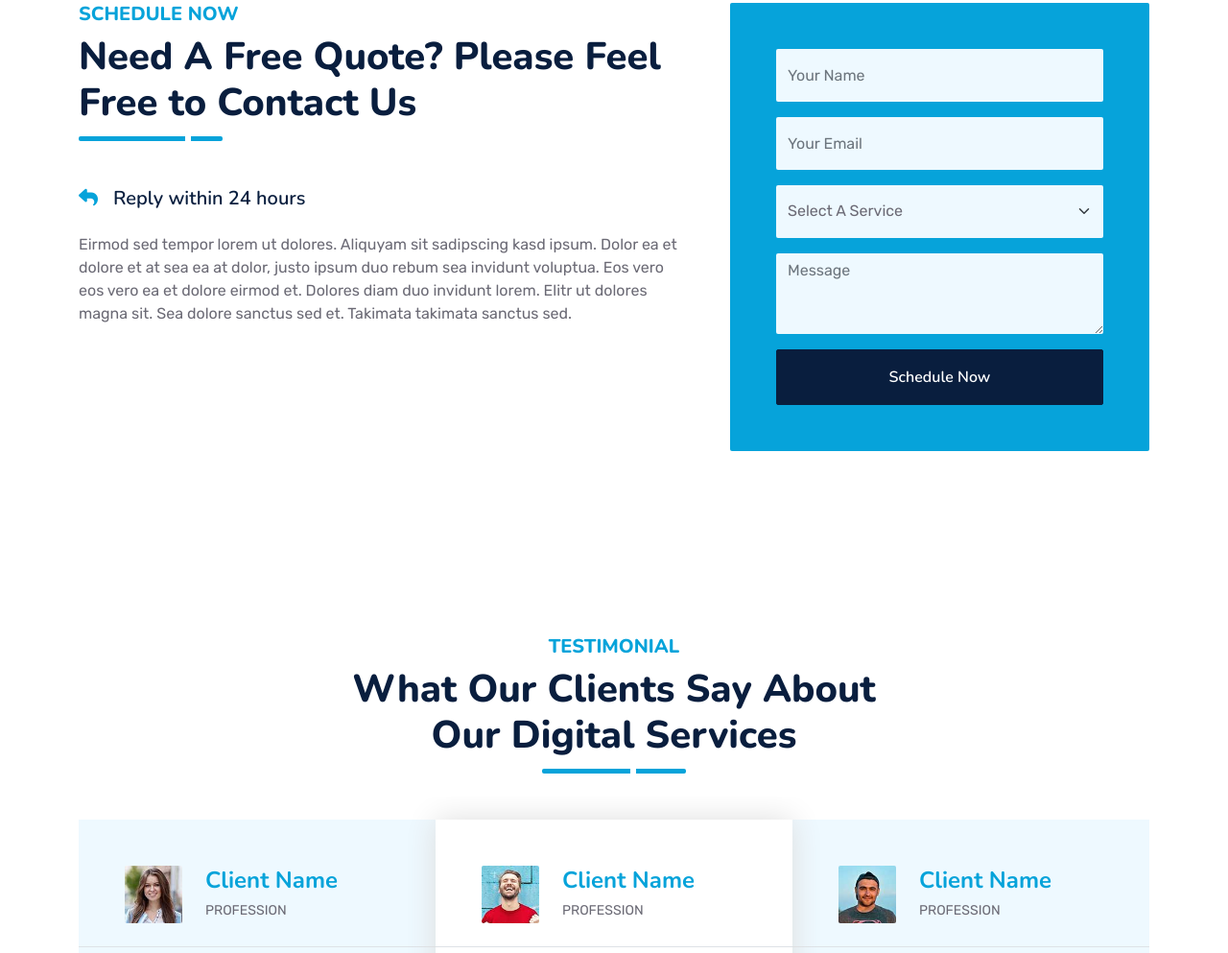
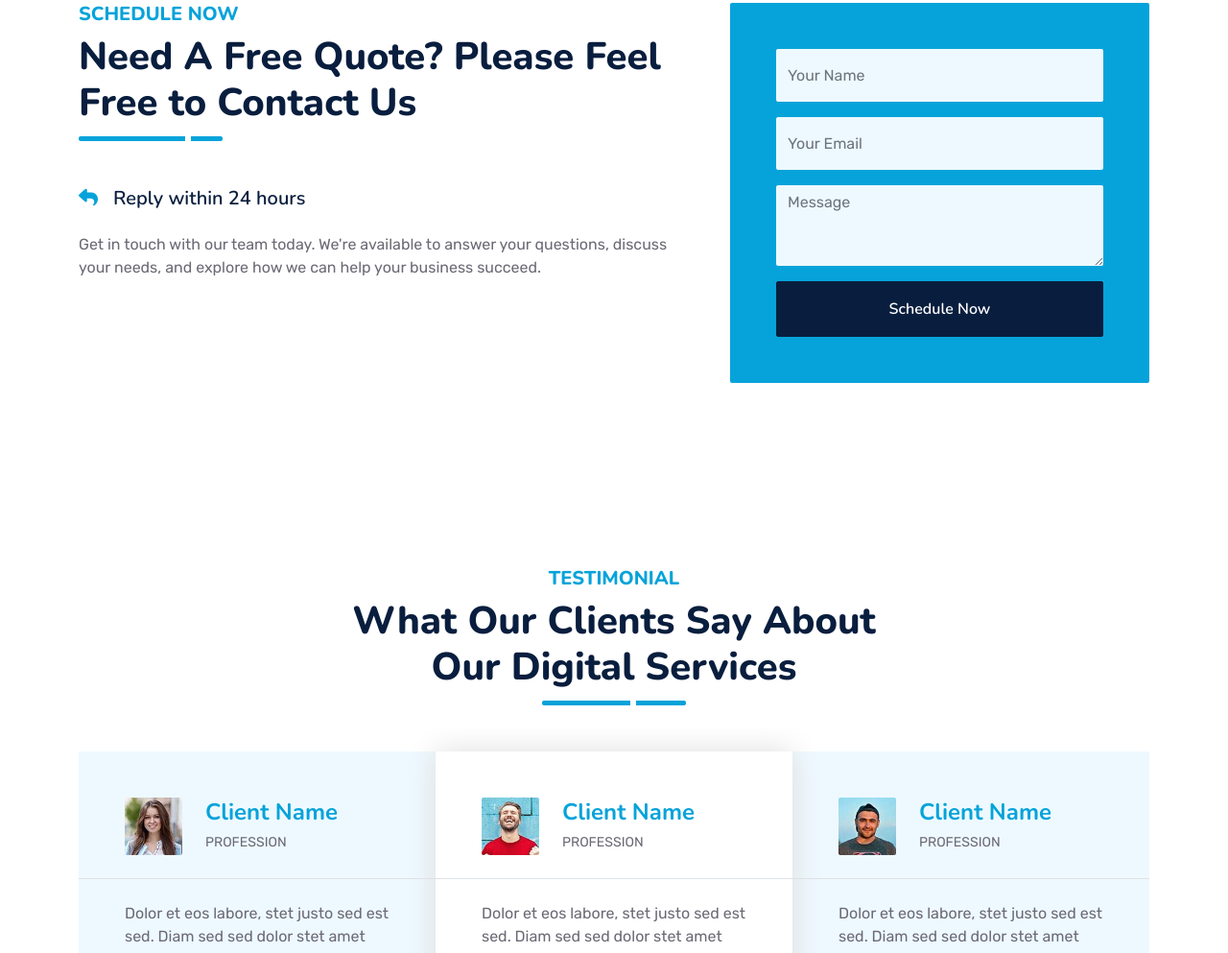
Before and after one commit to ervinjahic65/business-2, a plain HTML site: page index.html in a window 1280 px wide. Shown: the part 3612-4605 px from the top of the page at 96% size. Drawn offline with nearby package versions, Linux system fonts and the light colour scheme; files whose address does not match are found by name.

Commit message:
fix form

```diff
--- a/index.html
+++ b/index.html
@@ -298,7 +298,9 @@
                             <h5 class="mb-4"><i class="fa fa-reply text-primary me-3"></i>Reply within 24 hours</h5>
                         </div>
                     </div>
-                    <p class="mb-4">Eirmod sed tempor lorem ut dolores. Aliquyam sit sadipscing kasd ipsum. Dolor ea et dolore et at sea ea at dolor, justo ipsum duo rebum sea invidunt voluptua. Eos vero eos vero ea et dolore eirmod et. Dolores diam duo invidunt lorem. Elitr ut dolores magna sit. Sea dolore sanctus sed et. Takimata takimata sanctus sed.</p>
+                    <p class="mb-4">
+                        Get in touch with our team today. We're available to answer your questions, discuss your needs, and explore how we can help your business succeed.
+                    </p>
 
                 </div>
                 <div class="col-lg-5">
@@ -312,14 +314,6 @@
                                     <input type="email" class="form-control bg-light border-0" placeholder="Your Email" style="height: 55px;" required>
                                 </div>
                                 <div class="col-12">
-                                    <select class="form-select bg-light border-0" style="height: 55px;">
-                                        <option selected>Select A Service</option>
-                                        <option value="1">Service 1</option>
-                                        <option value="2">Service 2</option>
-                                        <option value="3">Service 3</option>
-                                    </select>
-                                </div>
-                                <div class="col-12">
                                     <textarea class="form-control bg-light border-0" rows="3" placeholder="Message" required></textarea>
                                 </div>
                                 <div class="col-12">
@@ -327,6 +321,17 @@
                                 </div>
                             </div>
                         </form>
+                        <script>
+                            document.getElementById("form").addEventListener("submit", function (e) {
+                                e.preventDefault();
+
+                                document.getElementById("form").innerHTML = '<div style="text-align: center;"><img src="files/loading.gif" width="80"></div>';
+
+                                setTimeout(() => {
+                                    document.getElementById("form").innerHTML = '<p style="font-size: 18px; color:white; font-weight: 700; text-align: center;">Thank you for registering with {Company}. Our team will get in touch with you shortly to discuss your options.</p>';
+                                }, 2000);
+                            });
+                        </script>
                     </div>
                 </div>
             </div>
```
Also changed, not shown: files/loading.gif (added).
